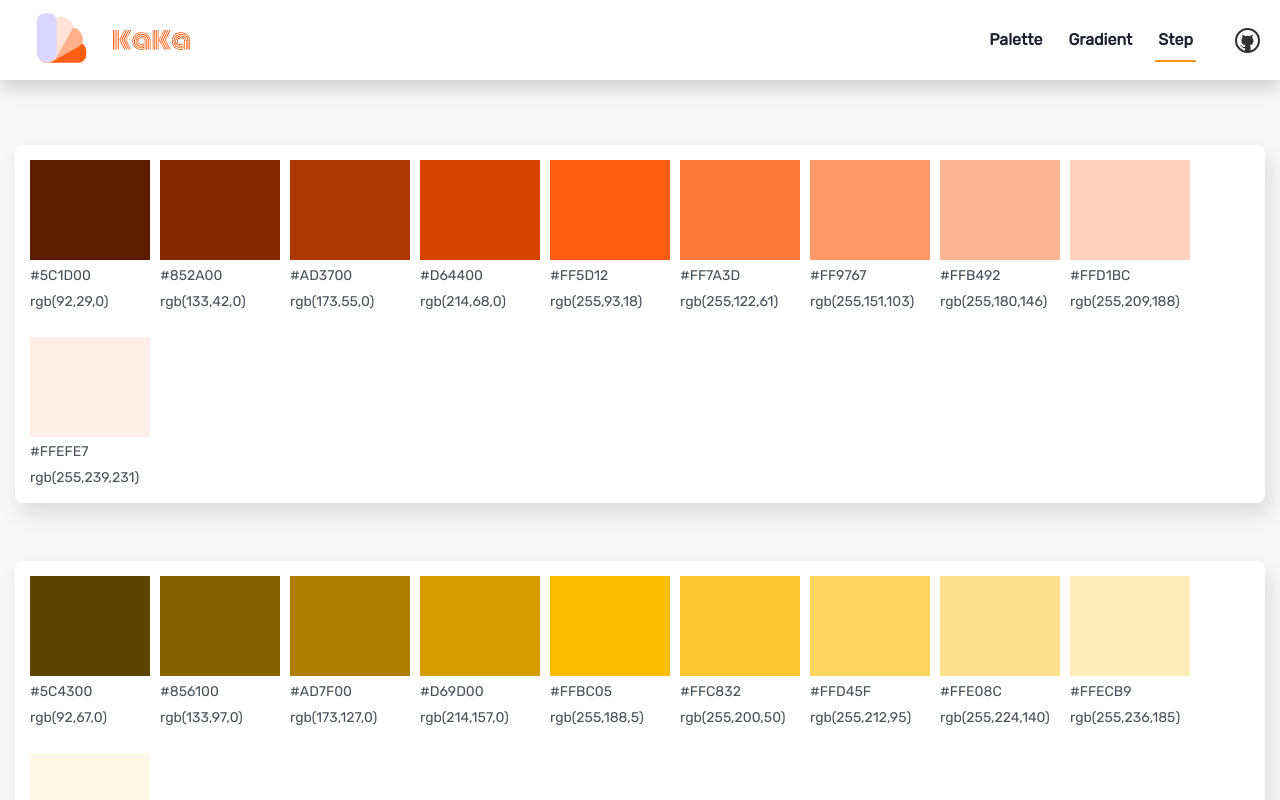
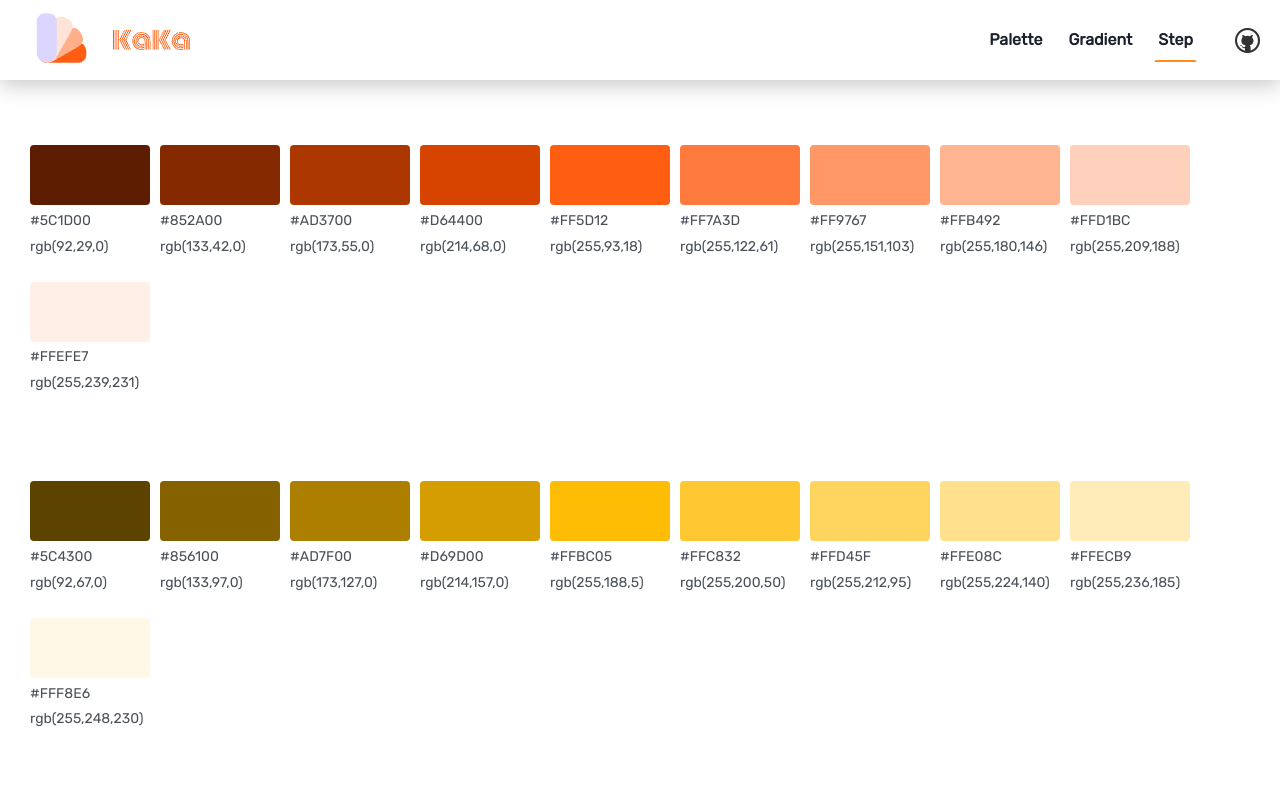
Before and after one commit to afterwork-design/color-card, a Next.js app: page /step in a window 1280 px wide. Shown: the top 800 px of the page. Built offline with nearby package versions, Linux system fonts and the light colour scheme.

Commit message:
update style

```diff
--- a/src/components/step/index.tsx
+++ b/src/components/step/index.tsx
@@ -24,11 +24,18 @@ const Step: FC = () => {
     };
 
     return (
+        <Box
+            bgColor="white"
+        >
             <VStack
-            mt="130px"
-            mb="130px"
+                pt="130px !important"
+                pb="130px !important"
                 rowGap="50px"
                 p="15px"
+                maxW="1400px"
+                alignItems="flex-start"
+                margin="0 auto"
+                bgColor="white"
             >
                 {
                     colors.map((stpeColor) => (
@@ -37,10 +44,7 @@ const Step: FC = () => {
                             columnGap="10px"
                             rowGap="25px"
                             p="15px"
-                        boxShadow="5px 12px 20px rgba(36, 37, 38, 0.13)"
-                        borderRadius="8px"
                             flexWrap="wrap"
-                        bgColor="white"
                         >
                             {
                                 stpeColor.map((hex) => (
@@ -56,7 +60,8 @@ const Step: FC = () => {
                                             w="100%"
                                             flexGrow={1}
                                             minW="120px"
-                                        minH="100px"
+                                            minH="60px"
+                                            borderRadius="4px"
                                         >
                                         </Box>
                                         <Box
@@ -80,6 +85,7 @@ const Step: FC = () => {
                     ))
                 }
             </VStack>
+        </Box>
     );
 };
 
```
Lines whose indentation alone changed are shown as unchanged.
